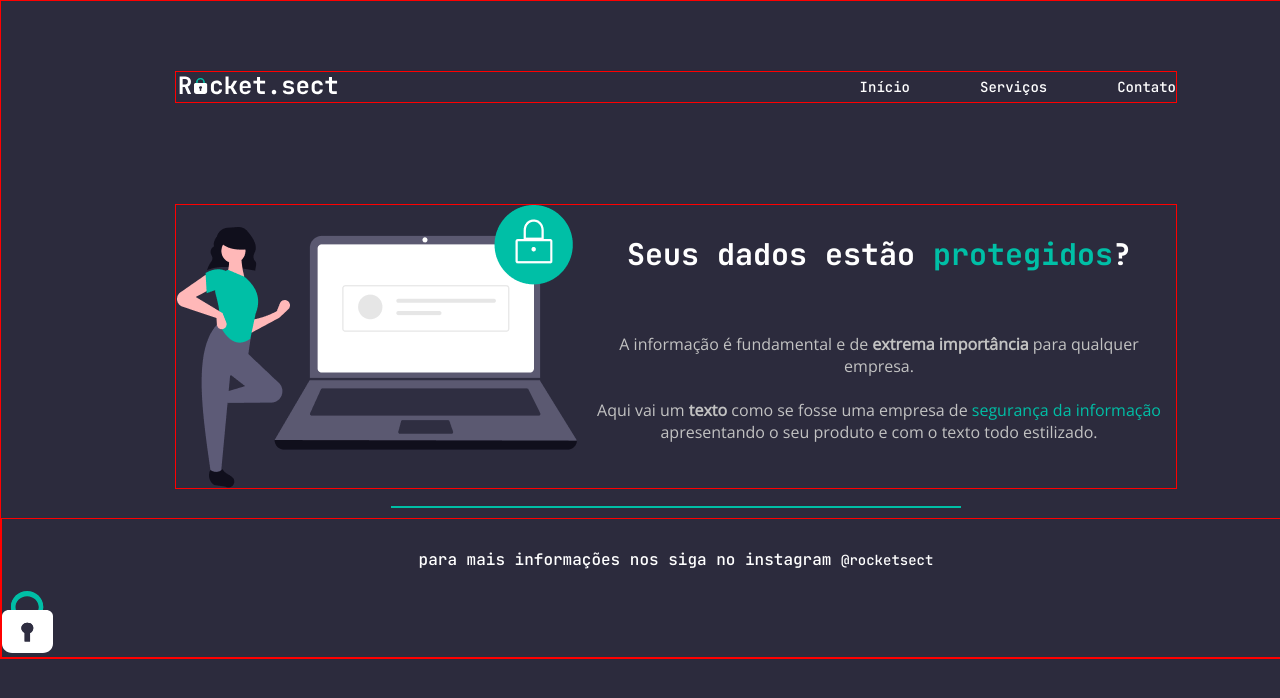
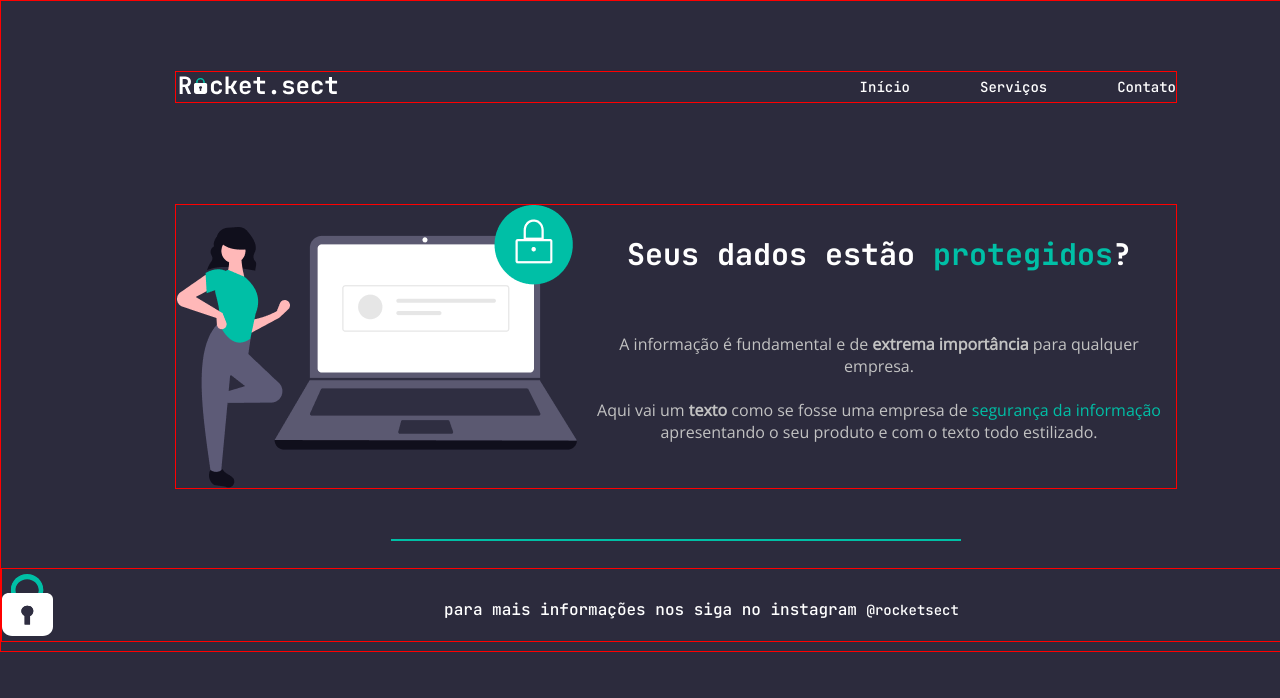
Before and after one commit to devedsonneto/desafio-avancado, a plain HTML site: page projeto 03/index.html in a window 1280 px wide. Shown: the top 698 px of the page. Drawn offline with nearby package versions, Linux system fonts and the light colour scheme.

Commit message:
Update style.css

```diff
--- a/projeto 03/style.css
+++ b/projeto 03/style.css
@@ -6,6 +6,7 @@ body {
 
 .page {
     width: 1350px;
+    height: 650px;
     margin: 0px auto;
     border: 1px solid red;
     }
@@ -80,11 +81,16 @@ p span {
 .line {
     border: 1px solid #00BFA6;
     width: 568px;
-    margin: 17px auto 10px
+    margin: 50px auto 27px;
+    align-items: center;
+
 }
 
 footer {
     border: 1px solid red;
+    display: flex;
+    flex-direction: row-reverse;
+    align-items: center;
 
 }
 
@@ -95,6 +101,9 @@ footer p {
     line-height: 28px;
     color:#FFFFFF;
     margin: 27px auto 17px;
+    text-align: center;
+
+
 
 }
 
```
